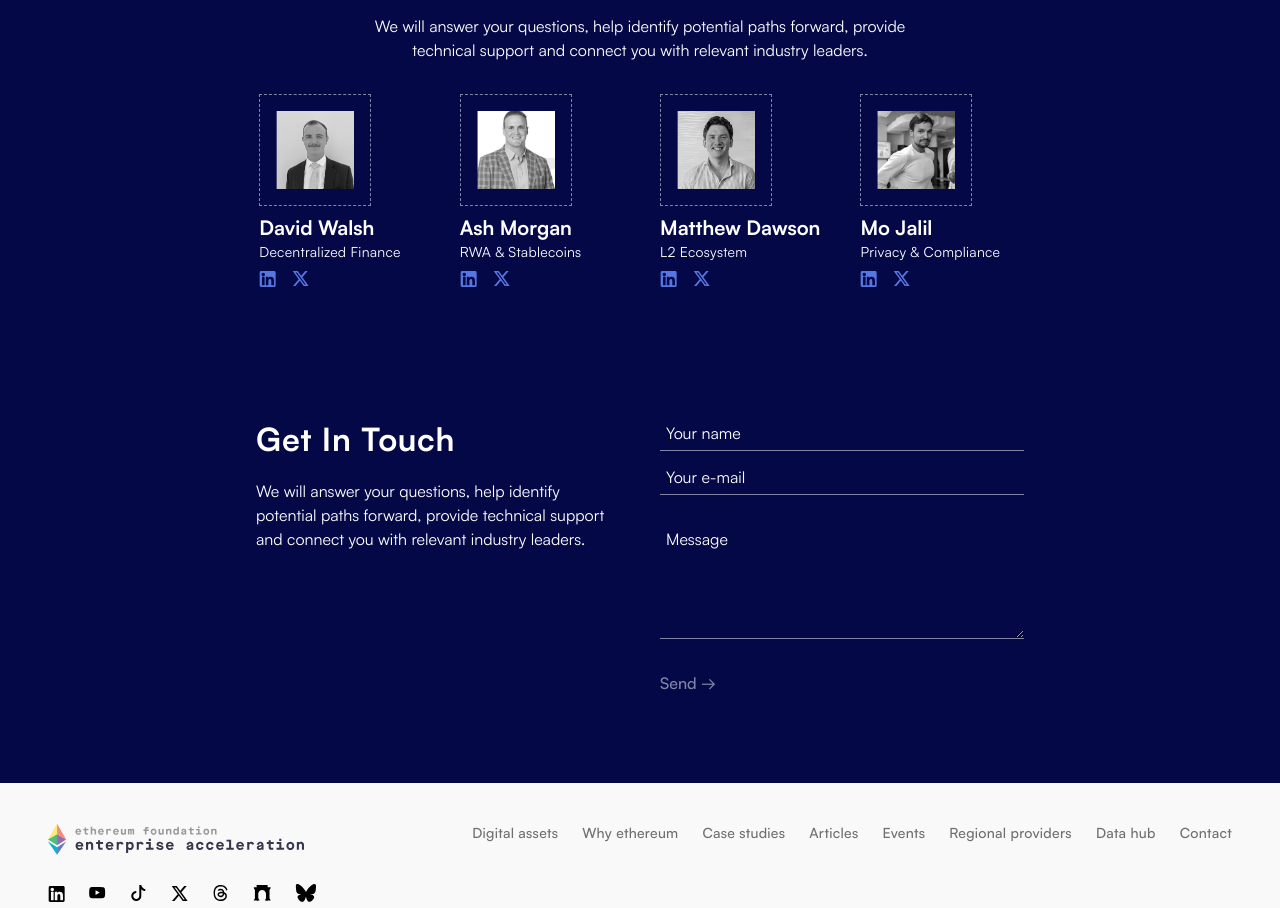
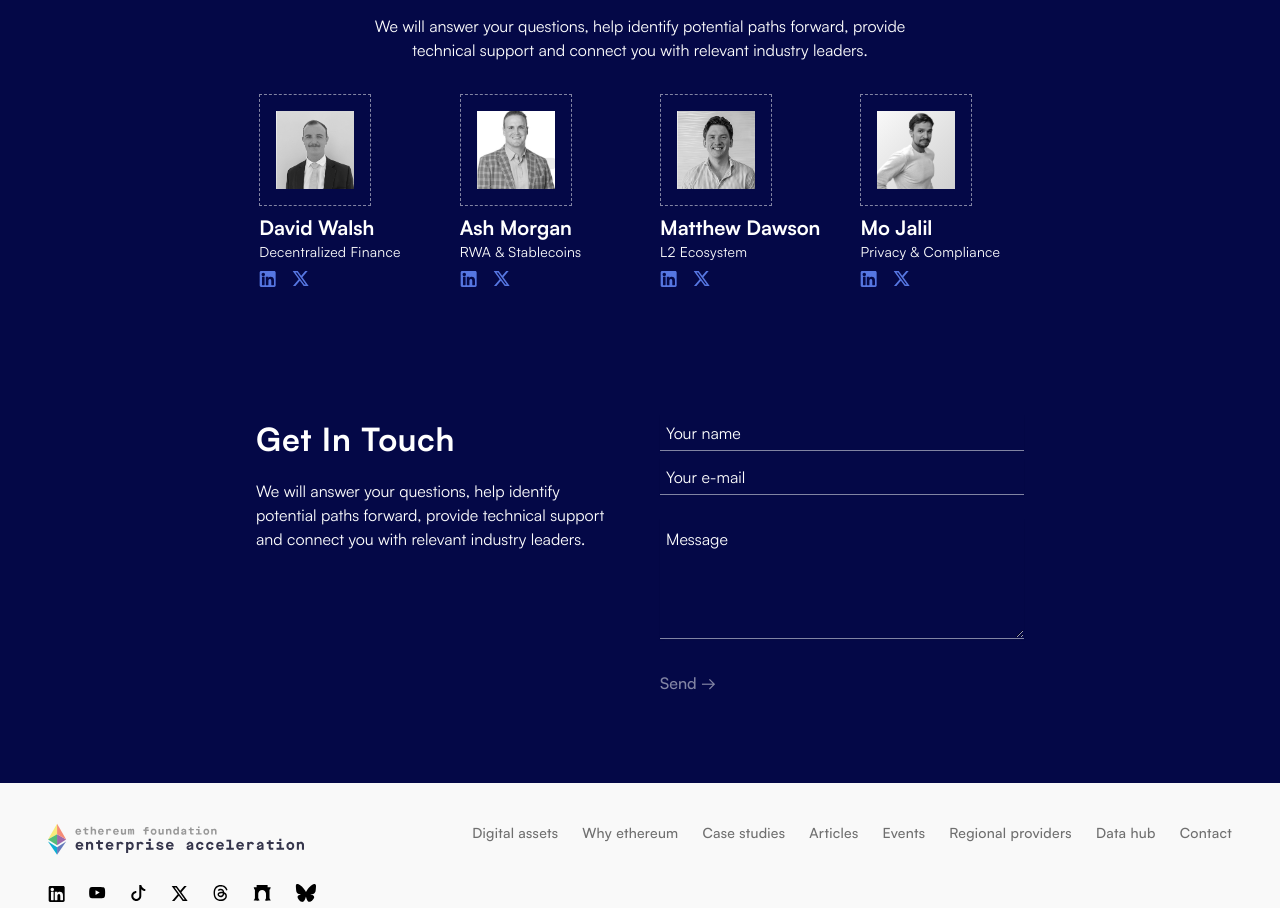
Before and after one commit to wackerow/institutions-subdomain, a Next.js app: page / in a window 1280 px wide. Shown: the part 5194-6102 px from the top of the page. Built offline with nearby package versions, Linux system fonts and the light colour scheme.

Commit message:
patch: pfp bg

```diff
--- a/app/layout.tsx
+++ b/app/layout.tsx
@@ -195,7 +195,7 @@ export default function RootLayout({
                       <div className="size-28 border border-dashed border-white/50 p-4">
                         <Image
                           src={imgSrc}
-                          className="size-full grayscale"
+                          className="from-background to-muted size-full bg-gradient-to-br grayscale"
                           alt={name + "profile picture"}
                           placeholder="blur"
                           sizes="80px"
```
Also changed, not shown: public/images/team/mo-jalil.png.
